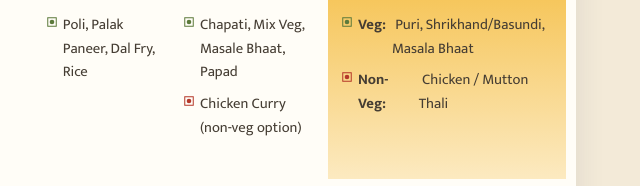
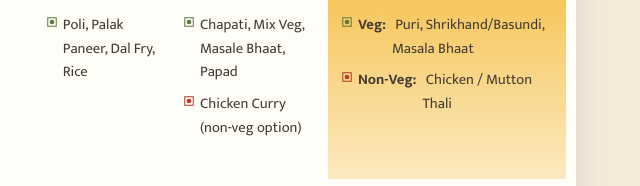
Before and after one commit to hitmanrepo/riddhi-siddhi-demo, a plain HTML site: page index.html in a window 1280 px wide. Shown: the part 2614-2800 px from the top of the page, 640-1280 px from the left. Drawn offline with Linux system fonts and the light colour scheme; a web font is replaced by a local one.

Commit message:
Redeploy demo: keep Veg/Non-Veg menu labels on one line
Co-Authored-By: Claude Fable 5.1 <noreply@anthropic.com>

```diff
--- a/css/styles.css
+++ b/css/styles.css
@@ -592,6 +592,7 @@ table.menu-table {
   margin: 0 0 8px;
 }
 .menu-dish:last-child { margin-bottom: 0; }
+.menu-dish strong { white-space: nowrap; }
 .dish-mark { width: 10px; height: 10px; flex-shrink: 0; margin-top: 4px; }
 .menu-legend {
   display: flex;
```
